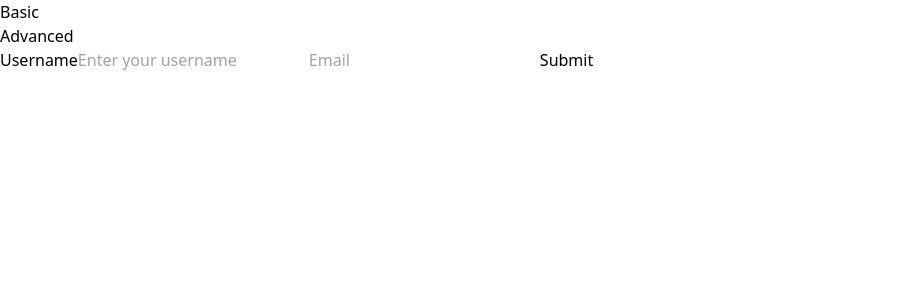
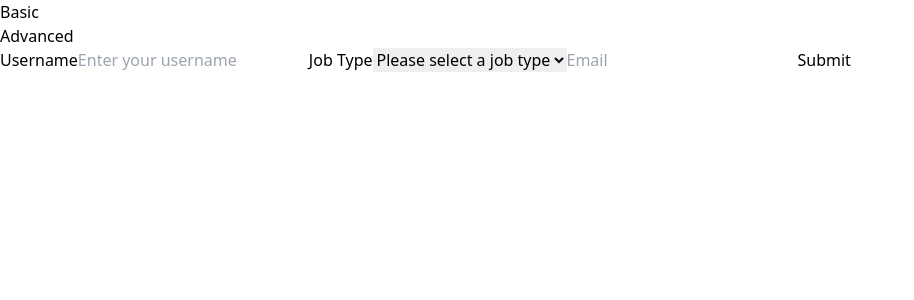
Before and after one commit to NelliWojo/formik-yup-form, a React (Vite) app: page / in a window 1280 px wide. Both pictures are taken after a click on the element "Advanced". Shown: the top 300 px of the page, without its empty margins (0-914 px from the left). Built offline with nearby package versions, Linux system fonts and the light colour scheme.

Commit message:
add custom select from options

```diff
--- a/src/components/AdvancedForm.tsx
+++ b/src/components/AdvancedForm.tsx
@@ -1,6 +1,7 @@
 import { ErrorMessage, Field, Form, Formik } from "formik";
 import CustomInput from "./CustomInput";
 import { advancedSchema } from "../schemas/validation";
+import CustomSelect from "./CustomSelect";
 
 interface FormValues {
   username: string;
@@ -45,6 +46,16 @@ export default function AdvancedForm() {
             type="text"
             placeholder="Enter your username"
           />
+          <CustomSelect label="Job Type" name="jobType">
+            <option value="" disabled>
+              Please select a job type
+            </option>
+            <option value="developer">Developer</option>
+            <option value="designer">Designer</option>
+            <option value="manager">Manager</option>
+            <option value="other">Other</option>
+          </CustomSelect>
+
           <Field type="email" name="email" placeholder="Email" />
           <ErrorMessage name="email" component="div" />
           <button type="submit" disabled={isSubmitting}>
--- /dev/null
+++ b/src/components/CustomSelect.tsx
@@ -0,0 +1,34 @@
+import { useField } from "formik";
+
+interface CustomSelectProps {
+  label: string;
+  name: string;
+  placeholder: string;
+  children: React.ReactNode;
+}
+
+export default function CustomSelect({
+  label,
+  name,
+  placeholder,
+  children,
+}: CustomSelectProps) {
+  const [field, meta] = useField(name);
+
+  return (
+    <>
+      <label htmlFor={name}>{label}</label>
+      <select
+        id={name}
+        placeholder={placeholder}
+        {...field}
+        className={meta.touched && meta.error ? "bg-red-500" : ""}
+      >
+        {children}
+      </select>
+      {meta.touched && meta.error ? (
+        <div className="text-red-500 text-sm">{meta.error}</div>
+      ) : null}
+    </>
+  );
+}
```
